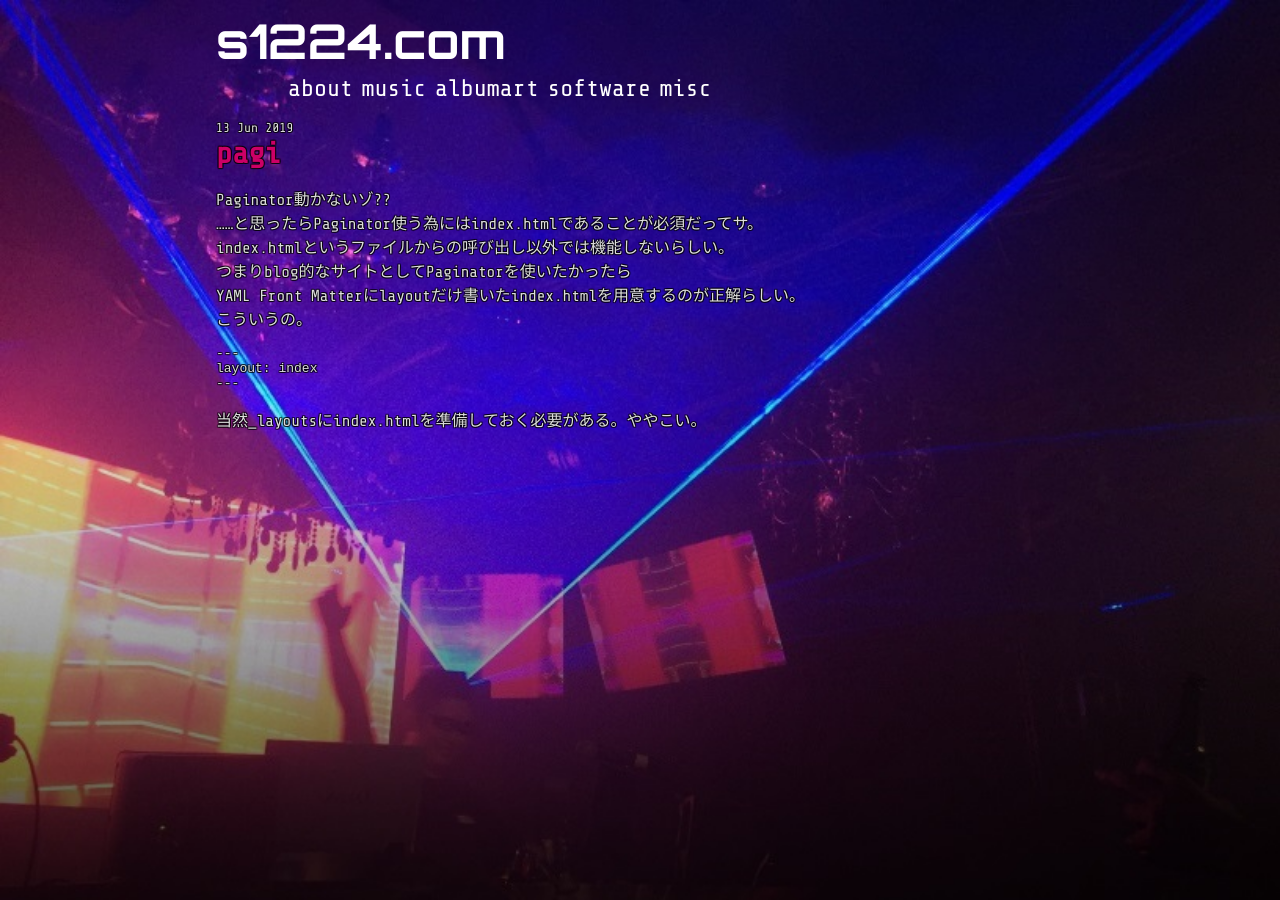
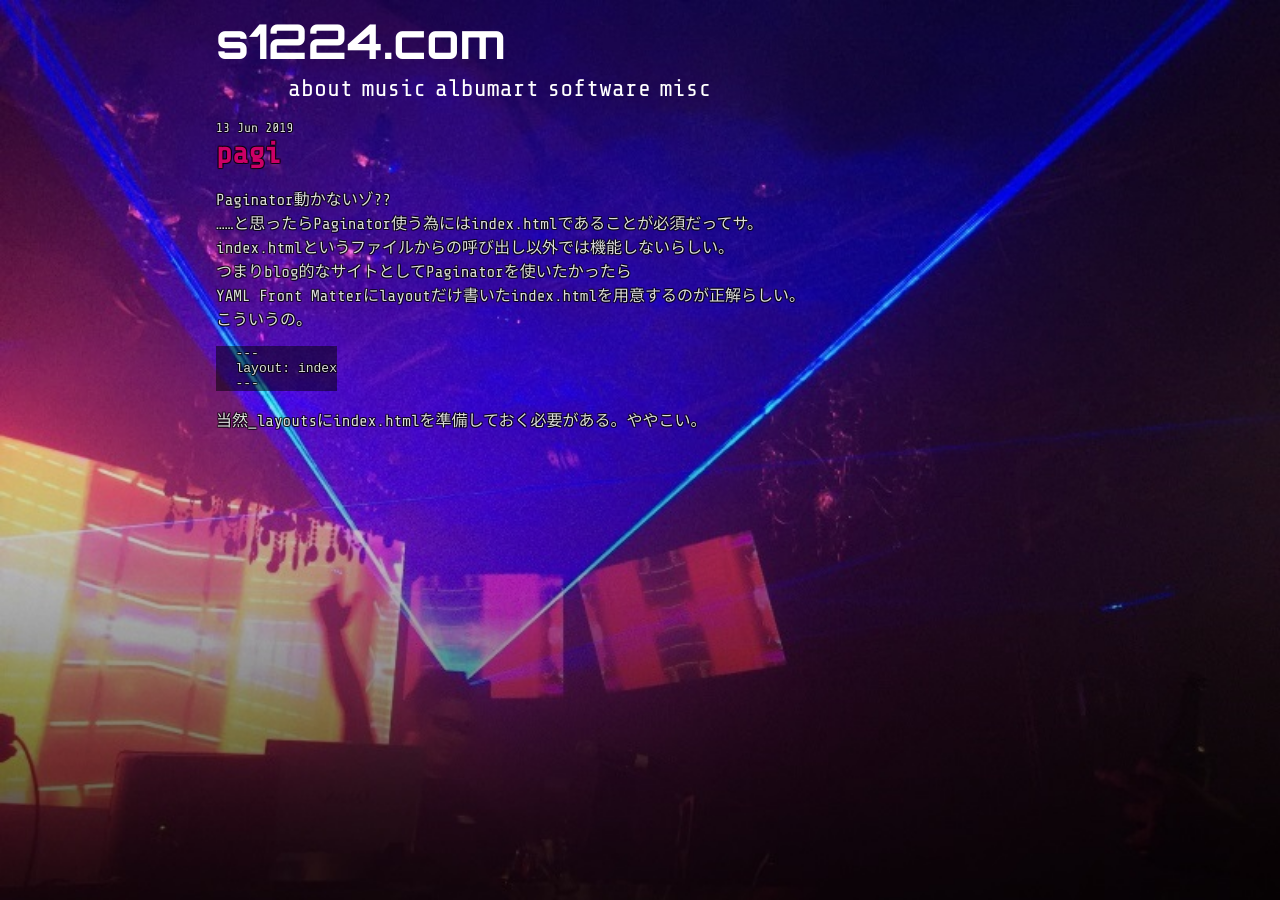
Before and after one commit to switchworks/switchworks.github.io, a Jekyll site: the page built from _posts/2019-06-13-pagi.md, in a window 1280 px wide. Built offline with Jekyll 4.4.1, drawn with Linux system fonts in a browser that asks for light colours; our own code applies the rules of GitHub Pages for plain Markdown files.

Commit message:
Update default.html

```diff
--- a/_layouts/default.html
+++ b/_layouts/default.html
@@ -22,7 +22,7 @@
 		color : #dddddd;
 		background: url("/images/0023bg.jpg");
 		background-size: cover;
-		-webkit-scrollbar : white transparent;
+		background-attachment: fixed;
 	}
 	#wrapper {
 		max-width: 896px;
@@ -80,6 +80,11 @@
 	.pagination {
 		text-align: center;
 	}
+	code {
+		display: inline-block;
+		background: #00000080;
+		padding-left: 1.5em;
+	}
 	::-webkit-scrollbar{
 		width: 0.5em;
 	}
```
